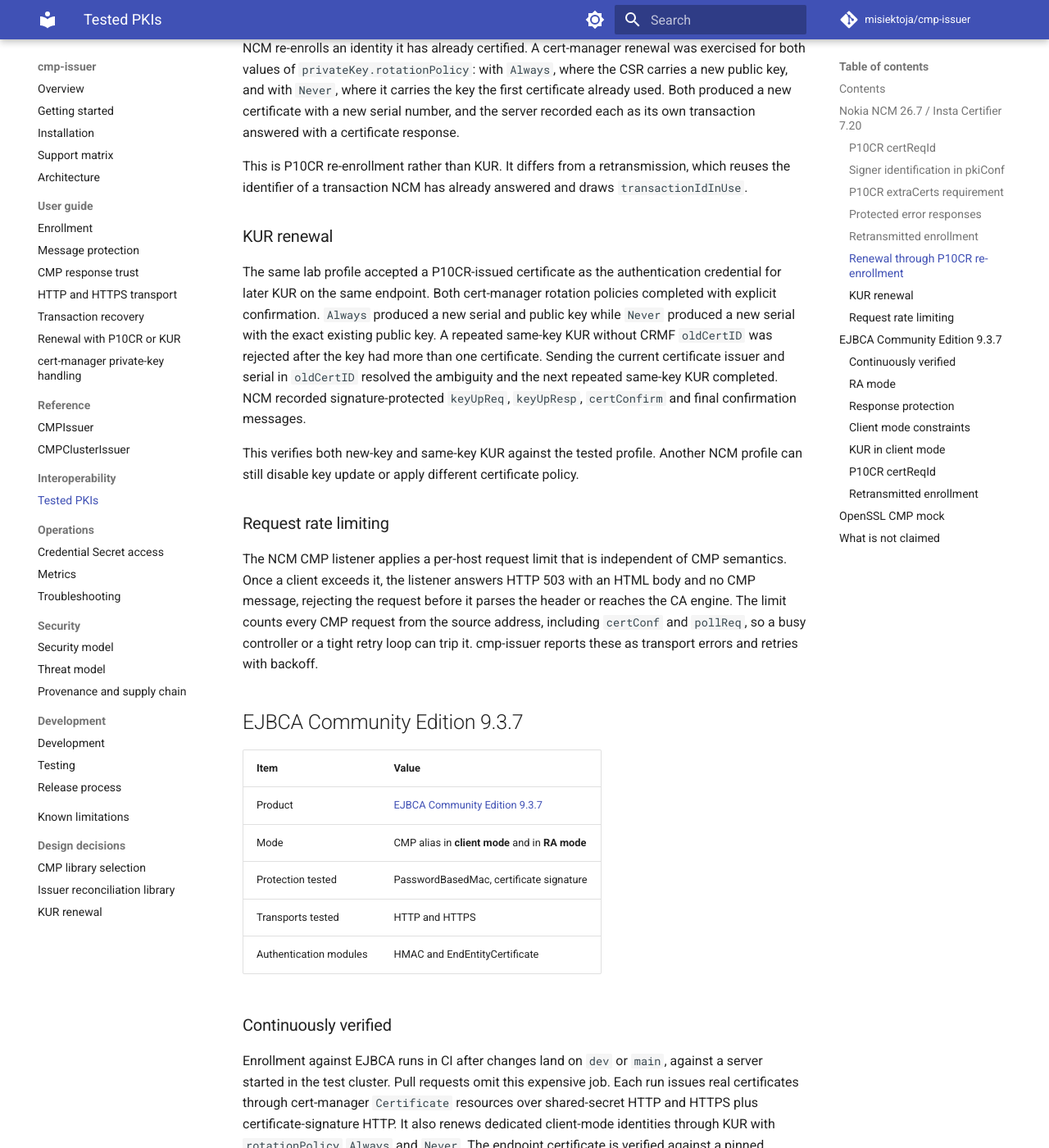
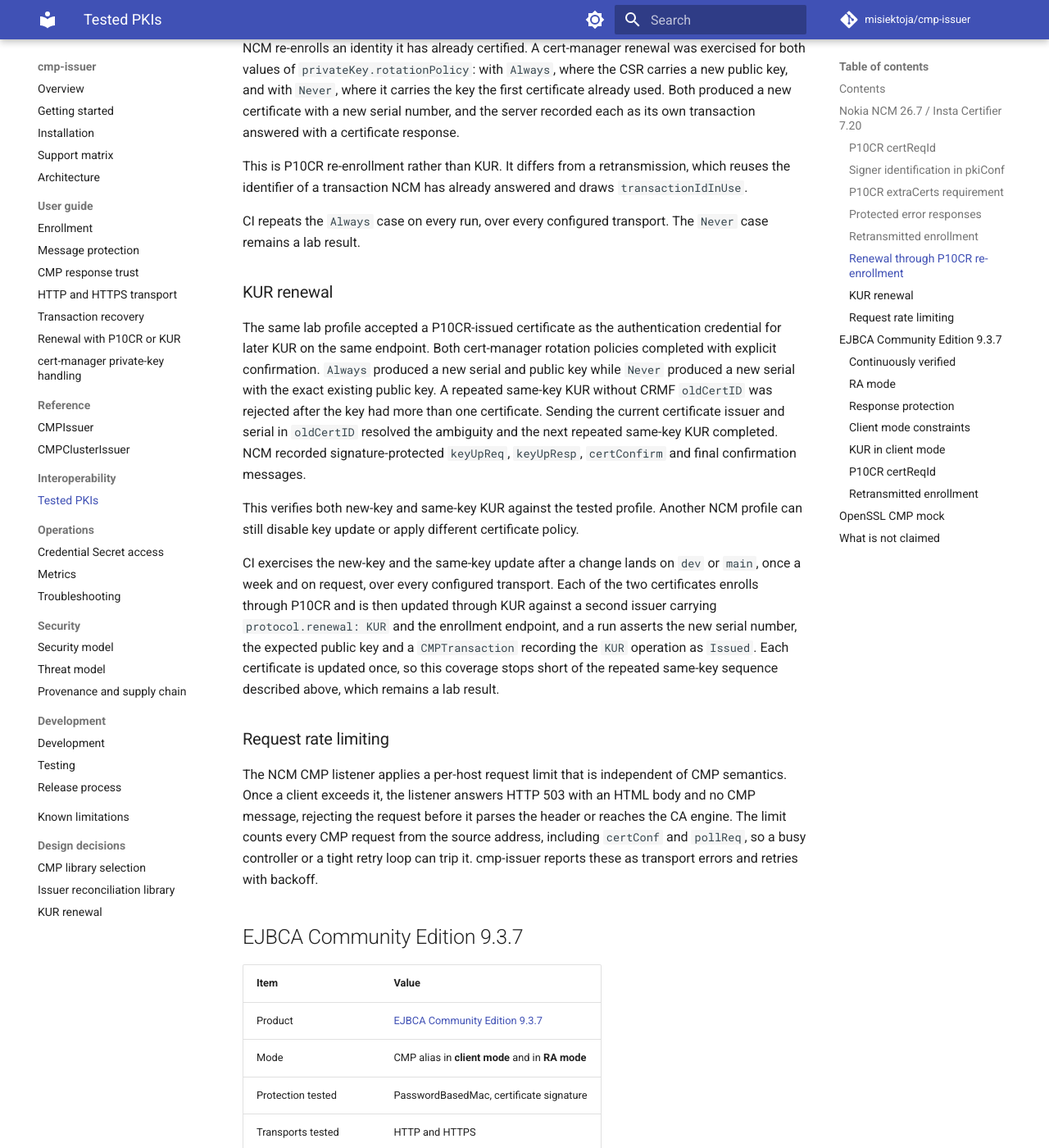
Before and after one commit to misiektoja/cmp-issuer, an MkDocs documentation site: the page built from docs/interoperability/tested-pkis.md, in a window 1280 px wide and 1400 px high, scrolled down 1800 px. Shown: the whole window at 82% size. Built offline with MkDocs 1.6.1 and Material for MkDocs 9.7.7, drawn with Linux system fonts in a browser that asks for light colours; comment, search, counter and statistics services are not loaded.

Commit message:
docs(interoperability): record continuous NCM renewal verification

```diff
--- a/docs/interoperability/tested-pkis.md
+++ b/docs/interoperability/tested-pkis.md
@@ -48,11 +48,20 @@
 
 This is P10CR re-enrollment rather than KUR. It differs from a retransmission, which reuses the identifier of a transaction NCM has already answered and draws `transactionIdInUse`.
 
+CI repeats the `Always` case on every run, over every configured transport. The `Never` case remains a lab result.
+
 ### KUR renewal
 
 The same lab profile accepted a P10CR-issued certificate as the authentication credential for later KUR on the same endpoint. Both cert-manager rotation policies completed with explicit confirmation. `Always` produced a new serial and public key while `Never` produced a new serial with the exact existing public key. A repeated same-key KUR without CRMF `oldCertID` was rejected after the key had more than one certificate. Sending the current certificate issuer and serial in `oldCertID` resolved the ambiguity and the next repeated same-key KUR completed. NCM recorded signature-protected `keyUpReq`, `keyUpResp`, `certConfirm` and final confirmation messages.
 
 This verifies both new-key and same-key KUR against the tested profile. Another NCM profile can still disable key update or apply different certificate policy.
+
+CI exercises the new-key and the same-key update after a change lands on `dev` or `main`, once a week
+and on request, over every configured transport. Each of the two certificates enrolls through P10CR and
+is then updated through KUR against a second issuer carrying `protocol.renewal: KUR` and the enrollment
+endpoint, and a run asserts the new serial number, the expected public key and a `CMPTransaction`
+recording the `KUR` operation as `Issued`. Each certificate is updated once, so this coverage stops short
+of the repeated same-key sequence described above, which remains a lab result.
 
 ### Request rate limiting
 
```
